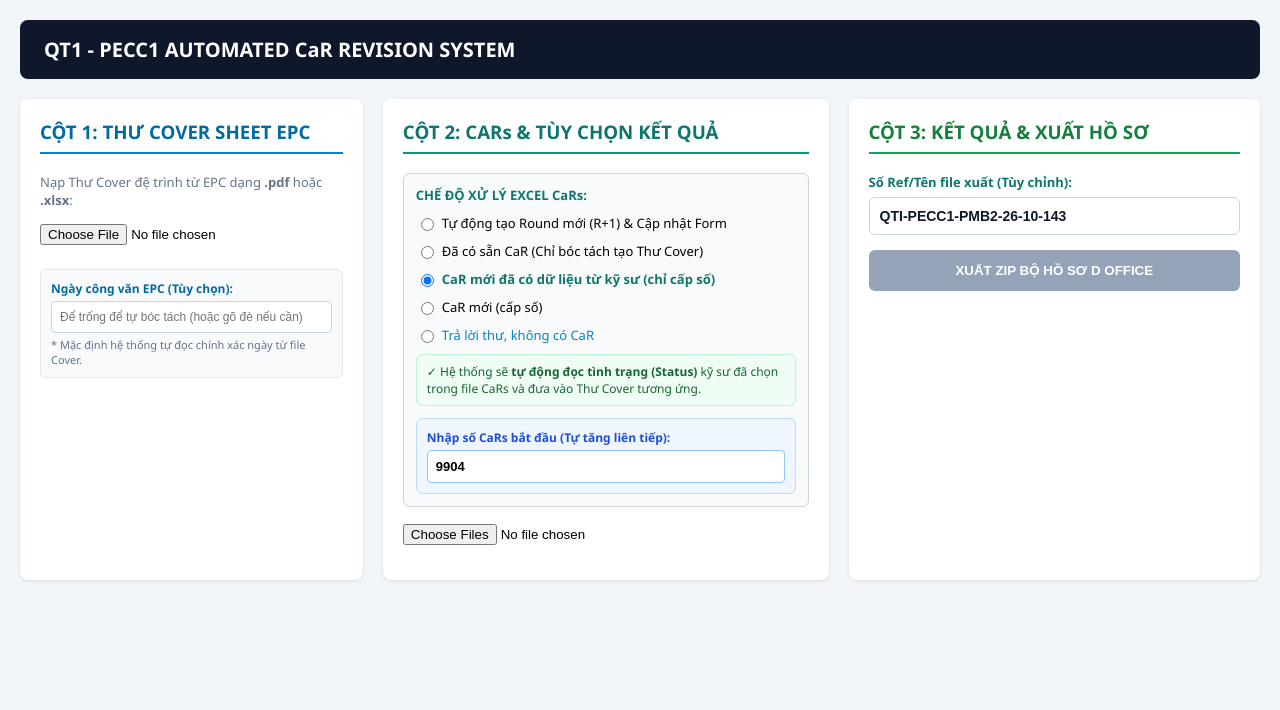
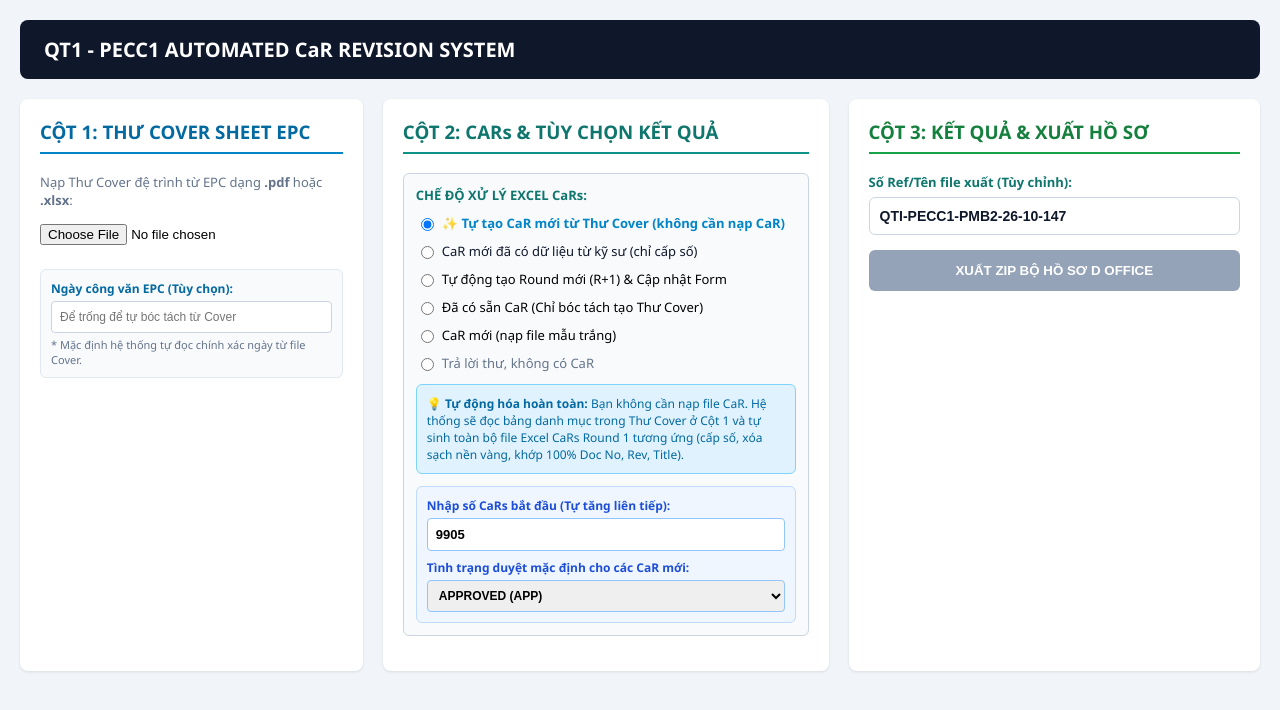
Before and after one commit to ToanNguyen-hsk/qt1-frontend, a React (Create React App) app: page / in a window 1280 px wide. Shown: the top 710 px of the page. Built offline with nearby package versions, Linux system fonts and the light colour scheme.

Commit message:
Update App.js

```diff
--- a/src/App.js
+++ b/src/App.js
@@ -5,13 +5,14 @@
   const [customDate, setCustomDate] = useState('');
   const [carFiles, setCarFiles] = useState([]);
   const [carStatuses, setCarStatuses] = useState({});
+  const [defaultStatus, setDefaultStatus] = useState('APP');
   const [processedResults, setProcessedResults] = useState([]);
   const [isExporting, setIsExporting] = useState(false);
   const [progress, setProgress] = useState(0);
   const [currentProcessingFile, setCurrentProcessingFile] = useState('');
-  const [processMode, setProcessMode] = useState('number_filled_cars');
-  const [startCarNo, setStartCarNo] = useState('9904');
-  const [qtiNo, setQtiNo] = useState('QTI-PECC1-PMB2-26-10-143');
+  const [processMode, setProcessMode] = useState('auto_generate_cars');
+  const [startCarNo, setStartCarNo] = useState('9905');
+  const [qtiNo, setQtiNo] = useState('QTI-PECC1-PMB2-26-10-147');
 
   const handleCoverChange = (e) => {
     if (e.target.files && e.target.files[0]) {
@@ -32,17 +33,26 @@
   };
 
   const handleExportZipFull = async () => {
-    if (processMode === 'no_car_letter') {
+    if (processMode === 'no_car_letter' || processMode === 'auto_generate_cars') {
       if (!coverFile) return alert("Vui lòng nạp Thư Cover ở Cột 1 trước!");
     } else {
       if (carFiles.length === 0) return alert("Vui lòng nạp danh sách file CaRs ở Cột 2 trước!");
     }
 
     setIsExporting(true);
-    setProgress(10);
+    setProgress(15);
     setCurrentProcessingFile('Đang bóc tách danh mục tài liệu & Ngày đệ trình từ Thư Cover EPC...');
 
-    if (processMode === 'no_car_letter') {
+    if (processMode === 'auto_generate_cars') {
+      await new Promise(resolve => setTimeout(resolve, 300));
+      setProgress(40);
+      setCurrentProcessingFile(`Đang tự động khởi tạo các file CaRs mới từ số ${startCarNo}...`);
+      await new Promise(resolve => setTimeout(resolve, 300));
+      setProgress(75);
+      setCurrentProcessingFile('Đang đồng bộ Tờ trình tiếng Việt & Thư tiếng Anh...');
+      await new Promise(resolve => setTimeout(resolve, 300));
+      setProgress(90);
+    } else if (processMode === 'no_car_letter') {
       await new Promise(resolve => setTimeout(resolve, 300));
       setProgress(50);
       setCurrentProcessingFile('Đang sinh Tờ trình TV và Thư tiếng Anh...');
@@ -58,26 +68,24 @@
         } else if (processMode === 'new_cars') {
           const assigned = parseInt(startCarNo || 0) + i;
           msg = `Đang gán số CaR ${assigned} & tạo Round 1: ${carFiles[i].name}`;
-        } else if (processMode === 'pre_prepared') {
-          msg = `Đang trích xuất tự động Status từ file: ${carFiles[i].name}`;
         }
         setCurrentProcessingFile(msg);
-        setProgress(10 + Math.round(((i + 1) / totalFiles) * 75));
+        setProgress(15 + Math.round(((i + 1) / totalFiles) * 70));
         await new Promise(resolve => setTimeout(resolve, 30));
       }
-      setCurrentProcessingFile('Đang đồng bộ Thư Word gốc & Đóng gói ZIP trực tiếp...');
       setProgress(90);
     }
 
     const formData = new FormData();
     if (coverFile) formData.append('cover_file', coverFile);
-    if (processMode !== 'no_car_letter') {
+    if (processMode !== 'no_car_letter' && processMode !== 'auto_generate_cars') {
       carFiles.forEach(file => formData.append('files', file));
     }
     formData.append('mode', processMode);
     formData.append('qti_no', qtiNo.trim());
     formData.append('start_car_no', startCarNo.trim());
     formData.append('custom_date', customDate.trim());
+    formData.append('default_status', defaultStatus);
 
     if (processMode === 'auto_bump' || processMode === 'new_cars') {
       formData.append('metadata', JSON.stringify(carStatuses));
@@ -120,7 +128,7 @@
       setTimeout(() => window.URL.revokeObjectURL(downloadUrl), 1000);
 
       setProgress(100);
-      setCurrentProcessingFile(processMode === 'no_car_letter' ? 'Đã xuất 2 file Thư Word thành công!' : 'Đã xuất trọn bộ hồ sơ thành công!');
+      setCurrentProcessingFile('Đã xuất trọn bộ hồ sơ thành công!');
     } catch (err) {
       alert("LỖI HỆ THỐNG: " + err.message);
       setProgress(0);
@@ -130,8 +138,9 @@
     }
   };
 
-  const isNumberedMode = processMode === 'new_cars' || processMode === 'number_filled_cars';
-  const isExportDisabled = isExporting || (processMode === 'no_car_letter' ? !coverFile : carFiles.length === 0);
+  const isExportDisabled = isExporting || (
+    (processMode === 'no_car_letter' || processMode === 'auto_generate_cars') ? !coverFile : carFiles.length === 0
+  );
 
   return (
     <div style={{ fontFamily: 'Segoe UI, Arial, sans-serif', backgroundColor: '#f1f5f9', minHeight: '100vh', padding: '20px' }}>
@@ -157,7 +166,7 @@
               type="text"
               value={customDate}
               onChange={(e) => setCustomDate(e.target.value)}
-              placeholder="Để trống để tự bóc tách (hoặc gõ đè nếu cần)"
+              placeholder="Để trống để tự bóc tách từ Cover"
               style={{ width: '100%', padding: '8px', borderRadius: '4px', border: '1px solid #cbd5e1', fontSize: '12px', boxSizing: 'border-box' }}
             />
             <span style={{ fontSize: '11px', color: '#64748b', display: 'block', marginTop: '4px' }}>
@@ -173,6 +182,17 @@
           <div style={{ marginBottom: '15px', padding: '12px', backgroundColor: '#f8fafc', borderRadius: '6px', border: '1px solid #cbd5e1' }}>
             <label style={{ display: 'block', marginBottom: '10px', fontSize: '13px', fontWeight: 'bold', color: '#0f766e' }}>CHẾ ĐỘ XỬ LÝ EXCEL CaRs:</label>
             <div style={{ display: 'flex', flexDirection: 'column', gap: '10px', fontSize: '13px' }}>
+
+              <label style={{ cursor: 'pointer', display: 'flex', alignItems: 'center', fontWeight: processMode === 'auto_generate_cars' ? 'bold' : 'normal', color: processMode === 'auto_generate_cars' ? '#0284c7' : '#0f172a' }}>
+                <input type="radio" name="mode" value="auto_generate_cars" checked={processMode === 'auto_generate_cars'} onChange={() => setProcessMode('auto_generate_cars')} style={{ marginRight: '8px' }} />
+                ✨ Tự tạo CaR mới từ Thư Cover (không cần nạp CaR)
+              </label>
+
+              <label style={{ cursor: 'pointer', display: 'flex', alignItems: 'center', fontWeight: processMode === 'number_filled_cars' ? 'bold' : 'normal', color: processMode === 'number_filled_cars' ? '#0f766e' : '#0f172a' }}>
+                <input type="radio" name="mode" value="number_filled_cars" checked={processMode === 'number_filled_cars'} onChange={() => setProcessMode('number_filled_cars')} style={{ marginRight: '8px' }} />
+                CaR mới đã có dữ liệu từ kỹ sư (chỉ cấp số)
+              </label>
+
               <label style={{ cursor: 'pointer', display: 'flex', alignItems: 'center' }}>
                 <input type="radio" name="mode" value="auto_bump" checked={processMode === 'auto_bump'} onChange={() => setProcessMode('auto_bump')} style={{ marginRight: '8px' }} />
                 Tự động tạo Round mới (R+1) & Cập nhật Form
@@ -183,29 +203,24 @@
                 Đã có sẵn CaR (Chỉ bóc tách tạo Thư Cover)
               </label>
 
-              <label style={{ cursor: 'pointer', display: 'flex', alignItems: 'center', fontWeight: processMode === 'number_filled_cars' ? 'bold' : 'normal', color: processMode === 'number_filled_cars' ? '#0f766e' : '#0f172a' }}>
-                <input type="radio" name="mode" value="number_filled_cars" checked={processMode === 'number_filled_cars'} onChange={() => setProcessMode('number_filled_cars')} style={{ marginRight: '8px' }} />
-                CaR mới đã có dữ liệu từ kỹ sư (chỉ cấp số)
+              <label style={{ cursor: 'pointer', display: 'flex', alignItems: 'center' }}>
+                <input type="radio" name="mode" value="new_cars" checked={processMode === 'new_cars'} onChange={() => setProcessMode('new_cars')} style={{ marginRight: '8px' }} />
+                CaR mới (nạp file mẫu trắng)
               </label>
 
-              <label style={{ cursor: 'pointer', display: 'flex', alignItems: 'center' }}>
-                <input type="radio" name="mode" value="new_cars" checked={processMode === 'new_cars'} onChange={() => setProcessMode('new_cars')} style={{ marginRight: '8px' }} />
-                CaR mới (cấp số)
-              </label>
-
-              <label style={{ cursor: 'pointer', display: 'flex', alignItems: 'center', color: '#0284c7', fontWeight: processMode === 'no_car_letter' ? 'bold' : 'normal' }}>
+              <label style={{ cursor: 'pointer', display: 'flex', alignItems: 'center', color: '#64748b' }}>
                 <input type="radio" name="mode" value="no_car_letter" checked={processMode === 'no_car_letter'} onChange={() => setProcessMode('no_car_letter')} style={{ marginRight: '8px' }} />
                 Trả lời thư, không có CaR
               </label>
             </div>
 
-            {processMode === 'number_filled_cars' && (
-              <div style={{ marginTop: '10px', padding: '8px 10px', backgroundColor: '#f0fdf4', borderRadius: '6px', border: '1px solid #bbf7d0', fontSize: '12px', color: '#166534' }}>
-                ✓ Hệ thống sẽ <b>tự động đọc tình trạng (Status)</b> kỹ sư đã chọn trong file CaRs và đưa vào Thư Cover tương ứng.
+            {processMode === 'auto_generate_cars' && (
+              <div style={{ marginTop: '12px', padding: '10px', backgroundColor: '#e0f2fe', borderRadius: '6px', border: '1px solid #7dd3fc', fontSize: '12px', color: '#0369a1' }}>
+                💡 <b>Tự động hóa hoàn toàn:</b> Bạn không cần nạp file CaR. Hệ thống sẽ đọc bảng danh mục trong Thư Cover ở Cột 1 và tự sinh toàn bộ file Excel CaRs Round 1 tương ứng (cấp số, xóa sạch nền vàng, khớp 100% Doc No, Rev, Title).
               </div>
             )}
 
-            {isNumberedMode && (
+            {(processMode === 'auto_generate_cars' || processMode === 'number_filled_cars' || processMode === 'new_cars') && (
               <div style={{ marginTop: '12px', padding: '10px', backgroundColor: '#eff6ff', borderRadius: '6px', border: '1px solid #bfdbfe' }}>
                 <label style={{ display: 'block', fontSize: '12px', fontWeight: 'bold', color: '#1d4ed8', marginBottom: '4px' }}>
                   Nhập số CaRs bắt đầu (Tự tăng liên tiếp):
@@ -214,14 +229,32 @@
                   type="number"
                   value={startCarNo}
                   onChange={(e) => setStartCarNo(e.target.value)}
-                  placeholder="Ví dụ: 9904"
+                  placeholder="Ví dụ: 9905"
                   style={{ width: '100%', padding: '8px', borderRadius: '4px', border: '1px solid #93c5fd', fontSize: '13px', fontWeight: 'bold', boxSizing: 'border-box' }}
                 />
+
+                {processMode === 'auto_generate_cars' && (
+                  <div style={{ marginTop: '8px' }}>
+                    <label style={{ display: 'block', fontSize: '12px', fontWeight: 'bold', color: '#1d4ed8', marginBottom: '4px' }}>
+                      Tình trạng duyệt mặc định cho các CaR mới:
+                    </label>
+                    <select
+                      value={defaultStatus}
+                      onChange={(e) => setDefaultStatus(e.target.value)}
+                      style={{ width: '100%', padding: '7px', borderRadius: '4px', border: '1px solid #93c5fd', fontWeight: 'bold', fontSize: '12px' }}
+                    >
+                      <option value="APP">APPROVED (APP)</option>
+                      <option value="RFC">RETURN FOR CORRECTIONS (RFC)</option>
+                      <option value="AWC">APPROVED WITH COMMENTS (AWC)</option>
+                      <option value="RJ">REJECTED (RJ)</option>
+                    </select>
+                  </div>
+                )}
               </div>
             )}
           </div>
 
-          {processMode !== 'no_car_letter' && (
+          {processMode !== 'no_car_letter' && processMode !== 'auto_generate_cars' && (
             <>
               <input type="file" multiple accept=".xlsx,.xls" onChange={handleCarFilesChange} style={{ width: '100%', marginBottom: '15px' }} />
 
@@ -232,15 +265,13 @@
                     const formattedNum = assignedNum < 10000 ? String(assignedNum).padStart(4, '0') : assignedNum;
                     return (
                       <div key={idx} style={{ display: 'flex', justifyContent: 'space-between', alignItems: 'center', backgroundColor: '#f8fafc', padding: '8px', marginBottom: '6px', borderRadius: '4px', border: '1px solid #e2e8f0' }}>
-                        <div style={{ width: processMode === 'number_filled_cars' || processMode === 'pre_prepared' ? '70%' : '65%', overflow: 'hidden' }}>
+                        <div style={{ width: '70%', overflow: 'hidden' }}>
                           <div style={{ fontSize: '12px', overflow: 'hidden', textOverflow: 'ellipsis', whiteSpace: 'nowrap' }} title={file.name}>
                             {file.name}
                           </div>
-                          {isNumberedMode && (
-                            <span style={{ fontSize: '11px', color: '#1d4ed8', fontWeight: 'bold' }}>
-                              Mã gán: {formattedNum} CaRs
-                            </span>
-                          )}
+                          <span style={{ fontSize: '11px', color: '#1d4ed8', fontWeight: 'bold' }}>
+                            Mã gán: {formattedNum} CaRs
+                          </span>
                         </div>
 
                         {processMode === 'auto_bump' || processMode === 'new_cars' ? (
```
